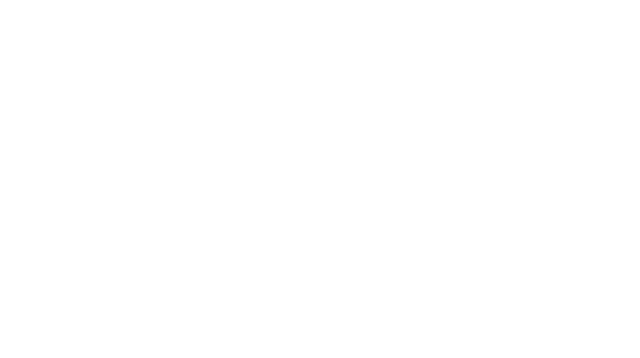
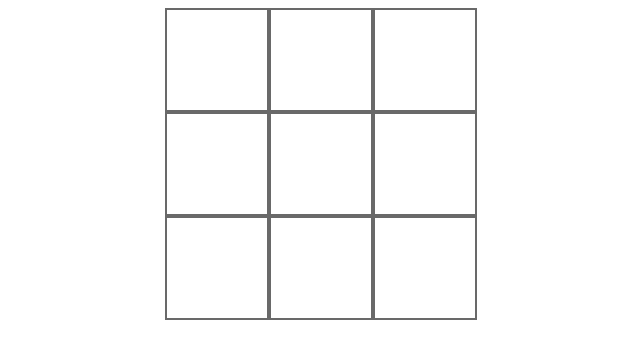
Before and after one commit to feras272/Project1_XO, a plain HTML site: page index.html in a window 1280 px wide. Shown: the whole page, without its empty margins (319-959 px from the left). Drawn offline with nearby package versions, Linux system fonts and the light colour scheme.

Commit message:
styling the grid layout in style.css

```diff
--- a/style.css
+++ b/style.css
@@ -1,11 +1,16 @@
-#test {
-    color: brown;
-    font-size: 30px;
-    font-family: cursive;
-    margin: 15px;
-    border-radius: 12px;
-    border: 3px solid silver;
-    background-color: beige;
-    padding: 15px;
-    text-align: center;
+#all {
+    display: grid;
+    justify-content: center;
 }
+
+#board {
+    display: grid;
+    grid-template-columns: repeat(3, 1fr);
+    justify-content: center;
+}
+
+.cell {
+    width: 100px;
+    height: 100px;
+    border: solid dimgray 2px;
+}
```
